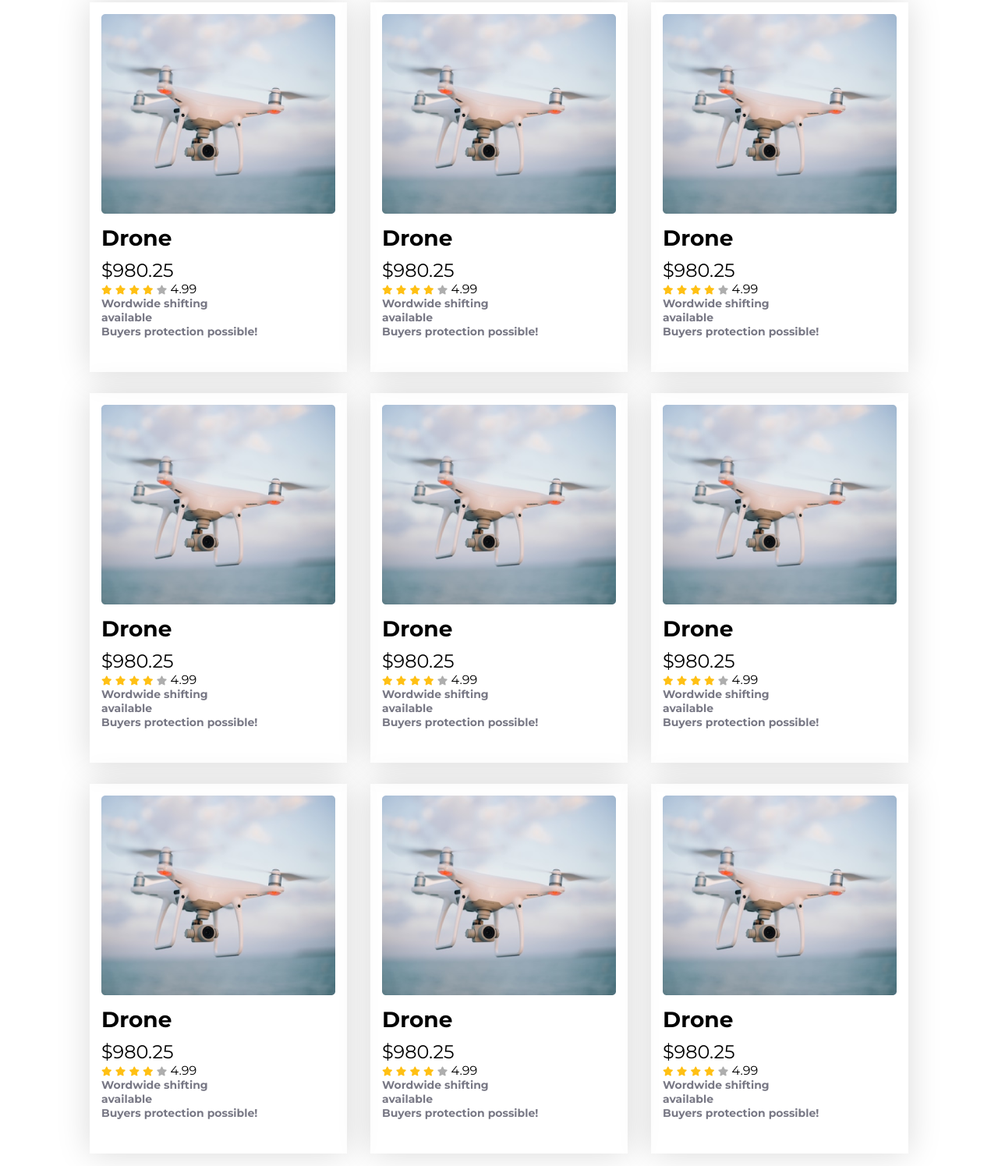
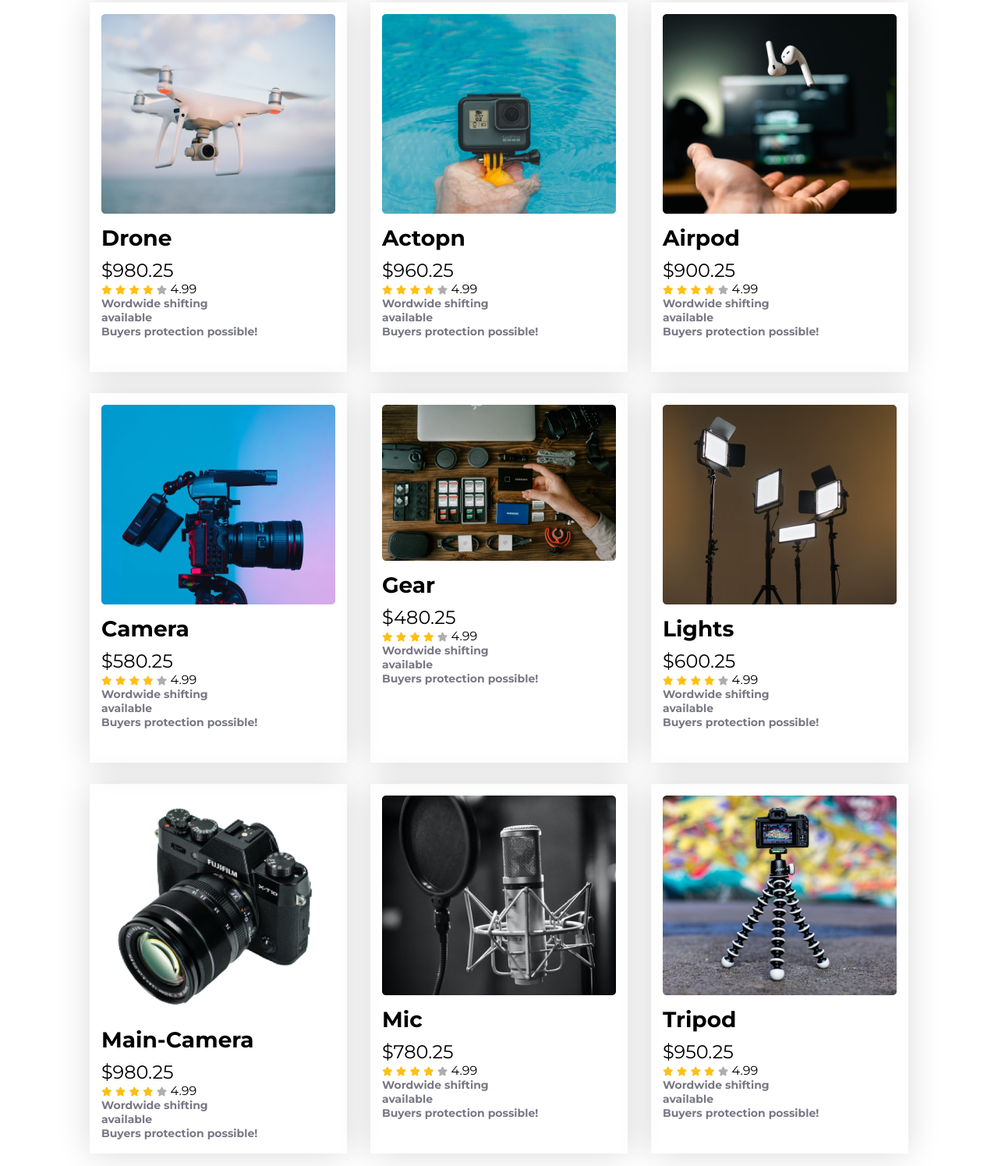
Before and after one commit to AHMEDNABIB/influencer-gear, a plain HTML site: page index.html in a window 1280 px wide. Shown: the part 805-2300 px from the top of the page at 78% size. Drawn offline with Linux system fonts and the light colour scheme.

Commit message:
Final-site Complete

```diff
--- a/css/media-query.css
+++ b/css/media-query.css
@@ -112,6 +112,11 @@
 		grid-template-columns: repeat(2, 1fr);
 	}
 
+    .next-link {
+		margin-top: 20px;
+		margin-left: 600px;
+	}
+
 	.photo {
 		text-align: center;
 	}
--- a/index.html
+++ b/index.html
@@ -46,10 +46,7 @@
 						<p>
 							Hello My Name is Pollob . I want become a influencer
 						</p>
-						<a
-							class="button-link"
-							href=""
-							target="_blank"
+						<a class="button-link" href="" target="_blank"
 							>Preebook now
 
 							<i class="fas fa-arrow-right"> </i>
@@ -91,9 +88,118 @@
 					</div>
 				</div>
 				<div class="collection">
-					<img src="images/drone.png" alt="" class="thumbnail" />
+					<img src="images/action.png" alt="" class="thumbnail" />
 					<div>
-						<h2 class="collection-name">Drone</h2>
+						<h2 class="collection-name">Actopn</h2>
+						<p class="collection-price">$960.25</p>
+						<div>
+							<i class="fa-solid fa-star filled"></i>
+							<i class="fa-solid fa-star filled"></i>
+							<i class="fa-solid fa-star filled"></i>
+							<i class="fa-solid fa-star filled"></i>
+							<i class="fa-solid fa-star empty"></i>
+							<span>4.99</span>
+						</div>
+						<p class="collection-details">
+							Wordwide shifting <br />
+
+							available <br />
+							Buyers protection possible!
+						</p>
+					</div>
+				</div>
+				<div class="collection">
+					<img src="images/airpod.png" alt="" class="thumbnail" />
+					<div>
+						<h2 class="collection-name">Airpod</h2>
+						<p class="collection-price">$900.25</p>
+						<div>
+							<i class="fa-solid fa-star filled"></i>
+							<i class="fa-solid fa-star filled"></i>
+							<i class="fa-solid fa-star filled"></i>
+							<i class="fa-solid fa-star filled"></i>
+							<i class="fa-solid fa-star empty"></i>
+							<span>4.99</span>
+						</div>
+						<p class="collection-details">
+							Wordwide shifting <br />
+
+							available <br />
+							Buyers protection possible!
+						</p>
+					</div>
+				</div>
+				<div class="collection">
+					<img src="images/camera.png" alt="" class="thumbnail" />
+					<div>
+						<h2 class="collection-name">Camera</h2>
+						<p class="collection-price">$580.25</p>
+						<div>
+							<i class="fa-solid fa-star filled"></i>
+							<i class="fa-solid fa-star filled"></i>
+							<i class="fa-solid fa-star filled"></i>
+							<i class="fa-solid fa-star filled"></i>
+							<i class="fa-solid fa-star empty"></i>
+							<span>4.99</span>
+						</div>
+						<p class="collection-details">
+							Wordwide shifting <br />
+
+							available <br />
+							Buyers protection possible!
+						</p>
+					</div>
+				</div>
+				<div class="collection">
+					<img src="images/gear.png" alt="" class="thumbnail" />
+					<div>
+						<h2 class="collection-name">Gear</h2>
+						<p class="collection-price">$480.25</p>
+						<div>
+							<i class="fa-solid fa-star filled"></i>
+							<i class="fa-solid fa-star filled"></i>
+							<i class="fa-solid fa-star filled"></i>
+							<i class="fa-solid fa-star filled"></i>
+							<i class="fa-solid fa-star empty"></i>
+							<span>4.99</span>
+						</div>
+						<p class="collection-details">
+							Wordwide shifting <br />
+
+							available <br />
+							Buyers protection possible!
+						</p>
+					</div>
+				</div>
+				<div class="collection">
+					<img src="images/lights.png" alt="" class="thumbnail" />
+					<div>
+						<h2 class="collection-name">Lights</h2>
+						<p class="collection-price">$600.25</p>
+						<div>
+							<i class="fa-solid fa-star filled"></i>
+							<i class="fa-solid fa-star filled"></i>
+							<i class="fa-solid fa-star filled"></i>
+							<i class="fa-solid fa-star filled"></i>
+							<i class="fa-solid fa-star empty"></i>
+							<span>4.99</span>
+						</div>
+						<p class="collection-details">
+							Wordwide shifting <br />
+
+							available <br />
+							Buyers protection possible!
+						</p>
+					</div>
+				</div>
+				<div class="collection">
+					<img
+						src="images/main-camera.png"
+						alt=""
+						class="thumbnail"
+					/>
+					<div>
+						<h2 class="collection-name">Main-Camera</h2>
 						<p class="collection-price">$980.25</p>
 						<div>
 							<i class="fa-solid fa-star filled"></i>
@@ -112,10 +218,10 @@
 					</div>
 				</div>
 				<div class="collection">
-					<img src="images/drone.png" alt="" class="thumbnail" />
+					<img src="images/mic.png" alt="" class="thumbnail" />
 					<div>
-						<h2 class="collection-name">Drone</h2>
-						<p class="collection-price">$980.25</p>
+						<h2 class="collection-name">Mic</h2>
+						<p class="collection-price">$780.25</p>
 						<div>
 							<i class="fa-solid fa-star filled"></i>
 							<i class="fa-solid fa-star filled"></i>
@@ -133,115 +239,10 @@
 					</div>
 				</div>
 				<div class="collection">
-					<img src="images/drone.png" alt="" class="thumbnail" />
+					<img src="images/tripod.png" alt="" class="thumbnail" />
 					<div>
-						<h2 class="collection-name">Drone</h2>
-						<p class="collection-price">$980.25</p>
-						<div>
-							<i class="fa-solid fa-star filled"></i>
-							<i class="fa-solid fa-star filled"></i>
-							<i class="fa-solid fa-star filled"></i>
-							<i class="fa-solid fa-star filled"></i>
-							<i class="fa-solid fa-star empty"></i>
-							<span>4.99</span>
-						</div>
-						<p class="collection-details">
-							Wordwide shifting <br />
-
-							available <br />
-							Buyers protection possible!
-						</p>
-					</div>
-				</div>
-				<div class="collection">
-					<img src="images/drone.png" alt="" class="thumbnail" />
-					<div>
-						<h2 class="collection-name">Drone</h2>
-						<p class="collection-price">$980.25</p>
-						<div>
-							<i class="fa-solid fa-star filled"></i>
-							<i class="fa-solid fa-star filled"></i>
-							<i class="fa-solid fa-star filled"></i>
-							<i class="fa-solid fa-star filled"></i>
-							<i class="fa-solid fa-star empty"></i>
-							<span>4.99</span>
-						</div>
-						<p class="collection-details">
-							Wordwide shifting <br />
-
-							available <br />
-							Buyers protection possible!
-						</p>
-					</div>
-				</div>
-				<div class="collection">
-					<img src="images/drone.png" alt="" class="thumbnail" />
-					<div>
-						<h2 class="collection-name">Drone</h2>
-						<p class="collection-price">$980.25</p>
-						<div>
-							<i class="fa-solid fa-star filled"></i>
-							<i class="fa-solid fa-star filled"></i>
-							<i class="fa-solid fa-star filled"></i>
-							<i class="fa-solid fa-star filled"></i>
-							<i class="fa-solid fa-star empty"></i>
-							<span>4.99</span>
-						</div>
-						<p class="collection-details">
-							Wordwide shifting <br />
-
-							available <br />
-							Buyers protection possible!
-						</p>
-					</div>
-				</div>
-				<div class="collection">
-					<img src="images/drone.png" alt="" class="thumbnail" />
-					<div>
-						<h2 class="collection-name">Drone</h2>
-						<p class="collection-price">$980.25</p>
-						<div>
-							<i class="fa-solid fa-star filled"></i>
-							<i class="fa-solid fa-star filled"></i>
-							<i class="fa-solid fa-star filled"></i>
-							<i class="fa-solid fa-star filled"></i>
-							<i class="fa-solid fa-star empty"></i>
-							<span>4.99</span>
-						</div>
-						<p class="collection-details">
-							Wordwide shifting <br />
-
-							available <br />
-							Buyers protection possible!
-						</p>
-					</div>
-				</div>
-				<div class="collection">
-					<img src="images/drone.png" alt="" class="thumbnail" />
-					<div>
-						<h2 class="collection-name">Drone</h2>
-						<p class="collection-price">$980.25</p>
-						<div>
-							<i class="fa-solid fa-star filled"></i>
-							<i class="fa-solid fa-star filled"></i>
-							<i class="fa-solid fa-star filled"></i>
-							<i class="fa-solid fa-star filled"></i>
-							<i class="fa-solid fa-star empty"></i>
-							<span>4.99</span>
-						</div>
-						<p class="collection-details">
-							Wordwide shifting <br />
-
-							available <br />
-							Buyers protection possible!
-						</p>
-					</div>
-				</div>
-				<div class="collection">
-					<img src="images/drone.png" alt="" class="thumbnail" />
-					<div>
-						<h2 class="collection-name">Drone</h2>
-						<p class="collection-price">$980.25</p>
+						<h2 class="collection-name">Tripod</h2>
+						<p class="collection-price">$950.25</p>
 						<div>
 							<i class="fa-solid fa-star filled"></i>
 							<i class="fa-solid fa-star filled"></i>
@@ -272,41 +273,40 @@
 			</div>
 			<div class="gallery">
 				<div class="photo">
-                    <img src="./images/action.png" alt="">
+					<img src="./images/action.png" alt="" />
 				</div>
 				<div class="photo">
-                    <img src="./images/airpod.png" alt="">
+					<img src="./images/airpod.png" alt="" />
 				</div>
 				<div class="photo">
-                    <img src="./images/camera.png" alt="">
+					<img src="./images/camera.png" alt="" />
 				</div>
 				<div class="photo">
-                    <img src="./images/drone.png" alt="">
+					<img src="./images/drone.png" alt="" />
 				</div>
 				<div class="photo">
-                    <img src="./images/gear.png" alt="">
+					<img src="./images/gear.png" alt="" />
 				</div>
 				<div class="photo">
-                    <img src="./images/lights.png" alt="">
+					<img src="./images/lights.png" alt="" />
 				</div>
 				<div class="photo">
-                    <img src="./images/mic.png" alt="">
+					<img src="./images/mic.png" alt="" />
 				</div>
 				<div class="photo">
-                    <img src="./images/setup.png" alt="">
+					<img src="./images/setup.png" alt="" />
 				</div>
 				<div class="photo">
-                    <img src="./images/tripod.png" alt="">
+					<img src="./images/tripod.png" alt="" />
 				</div>
 			</div>
 		</section>
 		<!-- Gallery End -->
 
-
 		<!-- Footer -->
 		<footer class="footer">
 			<h2>Influencer products</h2>
-			<p>Copyright © 2020  influencer products</p>
+			<p>Copyright © 2020 influencer products</p>
 			<p>All rights reserved</p>
 			<div class="logo-container">
 				<i class="fab fa-instagram"></i>
```
Lines whose indentation alone changed are shown as unchanged.
